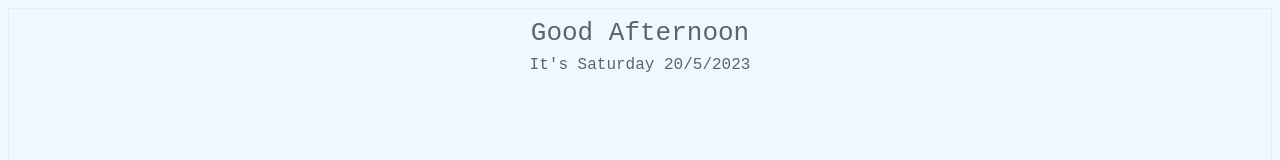
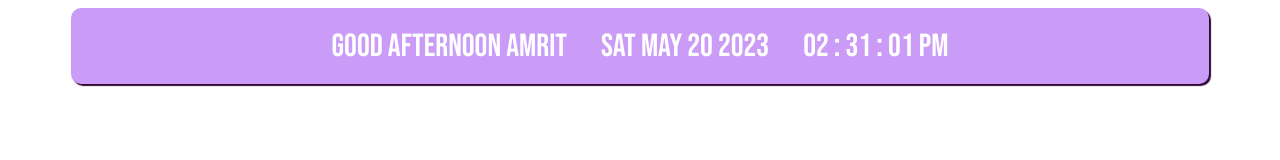
Before and after one commit to AmritPSarangi/notion_greeting, a plain HTML site: page index.html in a window 1280 px wide. Shown: the top 160 px of the page. Drawn offline with Linux system fonts and the light colour scheme.

Commit message:
Update index.html

```diff
--- a/index.html
+++ b/index.html
@@ -1,57 +1,171 @@
-<html>
+<!-- original : https://codepen.io/SeanNorton/pen/LWBXQL -->
+<!DOCTYPE html>
+<html lang="en">
 <head>
-    <title>Greeting Message</title>
+    <link href="https://fonts.googleapis.com/css2?family=Dancing+Script:wght@700&family=Bebas+Neue" rel="stylesheet">
+
+    <meta charset="UTF-8">
+    <meta name="viewport" content="width=device-width, initial-scale=1.0">
+    <title>greeting2</title>
+
     <style>
-#lbl {
-    font-family: monospace;
-    font-size: xx-large;
-    color: #626262;
-    padding: 5px;
-    border: 1px solid #ececec;
-    text-align: center;
-    line-height: 1.5;
-    height:85%
+
+        /*CSS RESETS*/
+
+body{
+    background-color: #fff;
+    line-height: 1.6;
+
+}
+
+h1 {
+    margin-top: 0;
+}
 
 
+/*CSS START*/
+
+.full-table {
+    display: table;
+    height: 100%;
+    width: 100%;
 }
-#date{
-    font-size:large;
+
+.table-cell {
+    display: table-cell;
+    vertical-align: middle;
+    text-align: center;
 }
-body{
-    background-color: aliceblue;
+
+.card {
+    padding: 10px 25px 10px 25px;
+    border-radius: 10px;
+    background: #CA9BF7;
+    width: 85vw;
+    color: #fff;
+    display: inline-block;
+    box-shadow: 2px 2px 1px 0px #330835;
 }
+
+.card:hover {
+    margin-top: 2px;
+    box-shadow: none;
+}
+
+.clock {
+    display: inline;
+    font-family: 'Bebas Neue', cursive;
+    font-size: 2em;
+
+}
+
+.time {
+    display: inline;
+    min-width: 37px;
+}
+
+.colon {
+    font-size: 1.1em;
+    display: inline-block;
+}
+
+.date {
+    display: inline;
+    min-width: 162px;
+    font-family: 'Bebas Neue', cursive;
+    font-size: 2em;
+    padding-right: 30px;
+}
+.greet{
+
+    display:inline;
+    font-family: 'Bebas Neue', cursive;
+    font-size: 2rem;
+     padding-right: 30px;
+}
+
     </style>
 </head>
 <body>
-    <div id="lbl"></div>
-</body>
+    <link href="https://fonts.googleapis.com/css?family=Lobster|Roboto:400,700" rel="stylesheet">
+
+<div class="full-table">
+  <div class="table-cell">
+
+    <div class="card">
+        <div class="greet" id="greet"></div>
+      <div class="date" id="date"></div>
+      <div class="clock">
+        <div class="time" id="hour"></div>
+        <div class="colon">:</div>
+        <div class="time" id="min"></div>
+        <div class="colon">:</div>
+        <div class="time" id="sec"></div>
+      </div>
+    </div>
+
+  </div>
+</div>
 
 <script>
-    var weekday = new Array(7);
-    weekday[0] = "Sunday";
-    weekday[1] = "Monday";
-    weekday[2] = "Tuesday";
-    weekday[3] = "Wednesday";
-    weekday[4] = "Thursday";
-    weekday[5] = "Friday";
-    weekday[6] = "Saturday";
+    function date() {
+var today = new Date();
+document.getElementById('date').innerHTML = today.toDateString();
+}
 
 
-    var today = new Date();
-    var hrs = today.getHours();
-    var dayOfWeek = weekday[today.getDay()];
-    var date = dayOfWeek+" " + today.getDate() + "/" +(today.getMonth()+1) +'/'+today.getFullYear()  ;
+function clock() {
+var today = new Date();
+var hour = zeros(twelveHour(today.getHours()));
+var minutes = zeros(today.getMinutes());
+var seconds = zeros(today.getSeconds());
+if(today.getHours() >=12){
+    seconds+=" pm"
+}
+else{
+    seconds+=" am"
+}
+hrs = today.getHours();
+if (hrs < 12)
+        greet = 'Good Morning AMRIT';
+    else if (hrs >= 12 && hrs <= 17)
+        greet = 'Good Afternoon AMRIT';
+    else if (hrs >= 17 && hrs <= 24)
+        greet = 'Good Evening AMRIT';
+// console.log(today.toLocaleTimeString());
+document.getElementById('greet').innerHTML = greet;
+document.getElementById('hour').innerHTML = hour;
+document.getElementById('min').innerHTML = minutes;
+document.getElementById('sec').innerHTML = seconds;
+}
 
-    var greet;
+function twelveHour(hour) {
+if (hour > 12) {
+    return hour -= 12
+} else if (hour === 0) {
+    return hour = 12;
+} else {
+    return hour
+}
+}
 
-    if (hrs < 12)
-        greet = 'Good Morning  ';
-    else if (hrs >= 12 && hrs <= 17)
-        greet = 'Good Afternoon ';
-    else if (hrs >= 17 && hrs <= 24)
-        greet = 'Good Evening  ';
+// adds zero infront of single digit number
+function zeros(num) {
+if (num < 10) {
+    num = '0' + num
+};
+return num;
+}
 
-    document.getElementById('lbl').innerHTML =
-        greet+=`<div id="date"> It's ${date}</div>`;
+function dateTime() {
+date();
+clock();
+setTimeout(dateTime, 500);
+}
+
+dateTime()
+// END
 </script>
+
+</body>
 </html>
```
